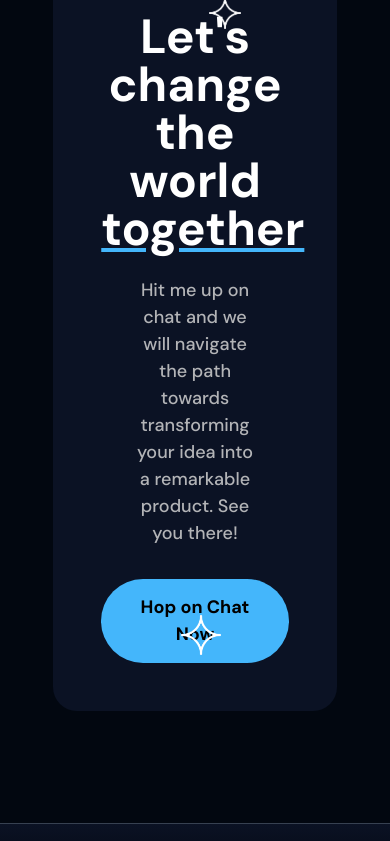
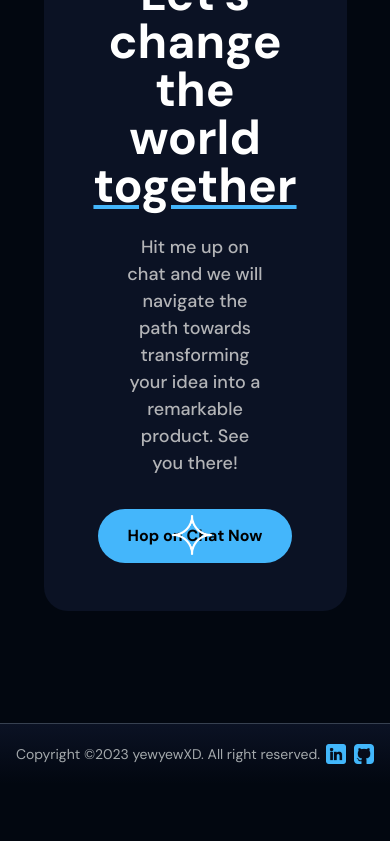
Before and after one commit to yewyewXD/yewwwdev, a Next.js app: page /about in a window 390 px wide. Shown: the part 1156-1997 px from the top of the page. After the commit the page ends 1940 px from the top, so only its background shows below. Built offline with nearby package versions, Linux system fonts and the light colour scheme.

Commit message:
responsive to 1024px

```diff
--- a/app/(home)/HeroSection.tsx
+++ b/app/(home)/HeroSection.tsx
@@ -22,12 +22,12 @@ const HeroSection = () => {
   ];
 
   return (
-    <section className="HeroSection pt-32">
+    <section className="HeroSection xl:pt-32 pt-20">
       <div className="container grid grid-cols-2 border-b pb-24">
-        <div className="flex flex-col">
+        <div className="flex flex-col justify-center">
           <div className="flex flex-col relative">
             <big className="section-title">react software engineer</big>
-            <h1 className="my-5">
+            <h1 className="my-6 xl:text-6xl text-5xl font-bold leading-none">
               Make your dream app <u className="underline-main">come true</u>
             </h1>
             <p className="text-light">
@@ -55,7 +55,7 @@ const HeroSection = () => {
 
             <img
               src="/images/general-star.png"
-              className="absolute h-7 w-7 bottom-0 right-24"
+              className="absolute h-7 w-7 bottom-0 xl:right-24 right-0"
               alt=""
             />
           </div>
@@ -91,12 +91,12 @@ const HeroSection = () => {
 
         <div className="flex justify-end font-semibold text-sm">
           <div className="HeroCard">
-            <div className="h-96 w-96 rounded-2xl mb-3 relative">
+            <div className="xl:h-96 h-80 xl:w-96 w-80 rounded-2xl mb-3 relative">
               <Image
                 src="/images/hero-nft-card.gif"
                 className="rounded-2xl"
                 alt=""
-                layout="fill"
+                fill
                 quality={60}
               />
               <div className="absolute h-full w-full opacity-10 bg-main rounded-2xl"></div>
@@ -156,7 +156,7 @@ const HeroSection = () => {
         </div>
       </div>
 
-      <div className="container py-10 flex justify-evenly opacity-70">
+      <div className="container py-10 flex xl:justify-evenly justify-between opacity-70">
         {techs.map((tech) => (
           <div className="" key={`icon-${tech}`}>
             <Image
--- a/app/(home)/ProjectSection.tsx
+++ b/app/(home)/ProjectSection.tsx
@@ -1,13 +1,12 @@
 import React from "react";
 import Image from "next/image";
-import projects from "@/json/projects.json";
 import { FontAwesomeIcon } from "@fortawesome/react-fontawesome";
 import { faArrowUpRightFromSquare } from "@fortawesome/free-solid-svg-icons";
 import Link from "next/link";
 
 const ProjectSection = () => {
   return (
-    <section id="projects" className="ProjectSection pt-28">
+    <section id="projects" className="ProjectSection xl:pt-28 pt-6">
       <div className="container">
         <div className="text-center mb-16">
           <big className="mb-5 section-title">Projects</big>
--- a/app/(home)/ReviewSection.tsx
+++ b/app/(home)/ReviewSection.tsx
@@ -13,7 +13,7 @@ import Carousel from "nuka-carousel";
 
 const ReviewSection = () => {
   return (
-    <section id="reviews" className="pt-32">
+    <section id="reviews" className="xl:pt-32 pt-24">
       <div className="container grid grid-cols-12">
         <div className="col-span-5">
           <big className="section-title">testimonial</big>
--- a/app/globals.scss
+++ b/app/globals.scss
@@ -13,16 +13,14 @@ $light-color: #b3b4b7;
 
 */
 
-h1 {
-  font-size: 58px;
-  font-weight: 700;
-  line-height: 1.1em;
-}
-
 h2 {
   font-size: 43px;
   font-weight: 700;
   line-height: 1.1em;
+
+  @media (max-width: 1279.98px) {
+    font-size: 36px;
+  }
 }
 
 h3 {
@@ -59,6 +57,10 @@ p {
   font-size: 18px;
   line-height: 1.9em;
   color: $dark-color;
+
+  @media (max-width: 1279.98px) {
+    font-size: 16px;
+  }
 }
 
 big {
@@ -124,6 +126,10 @@ body {
   width: 85%;
   max-width: 1140px;
   margin: 0 auto;
+
+  @media (max-width: 1279.98px) {
+    width: 90%;
+  }
 }
 
 .all-center {
@@ -155,6 +161,10 @@ body {
 
   &:hover {
     opacity: 0.8;
+  }
+
+  @media (max-width: 1279.98px) {
+    font-size: 16px;
   }
 }
 
@@ -282,43 +292,9 @@ nav span {
   display: flex;
   flex-direction: column;
   max-width: 400px;
-}
+  height: max-content;
 
-.ProjectCard {
-  border-radius: 30px;
-  padding: 30px;
-  width: min-content;
-  display: flex;
-  flex-direction: row;
-  position: relative;
-  background-color: #0b1224;
-  margin-bottom: 30px;
-  overflow: hidden;
-  width: 100%;
-
-  &__Img {
-    &LG {
-      height: 522px;
-      width: 522px;
-    }
-    &MD {
-      height: 367px;
-      width: 367px;
-    }
-    &SM {
-      height: 225px;
-      width: 225px;
-    }
-
-    &LG,
-    &MD,
-    &SM {
-      border-radius: 30px;
-      background-color: white;
-      background-position: center;
-      background-size: cover;
-      background-repeat: no-repeat;
-      flex-shrink: 0;
-    }
+  @media (max-width: 1279.98px) {
+    max-width: 338px;
   }
 }
```
